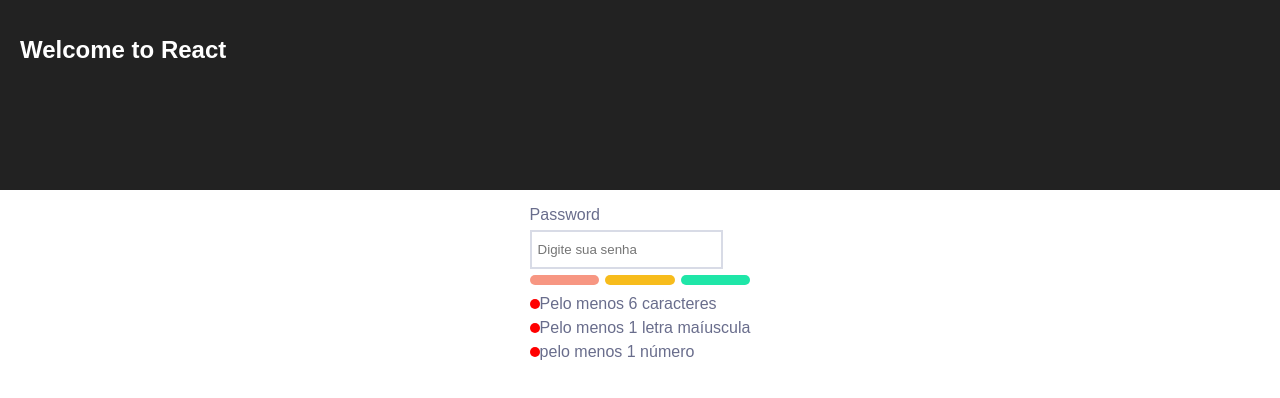
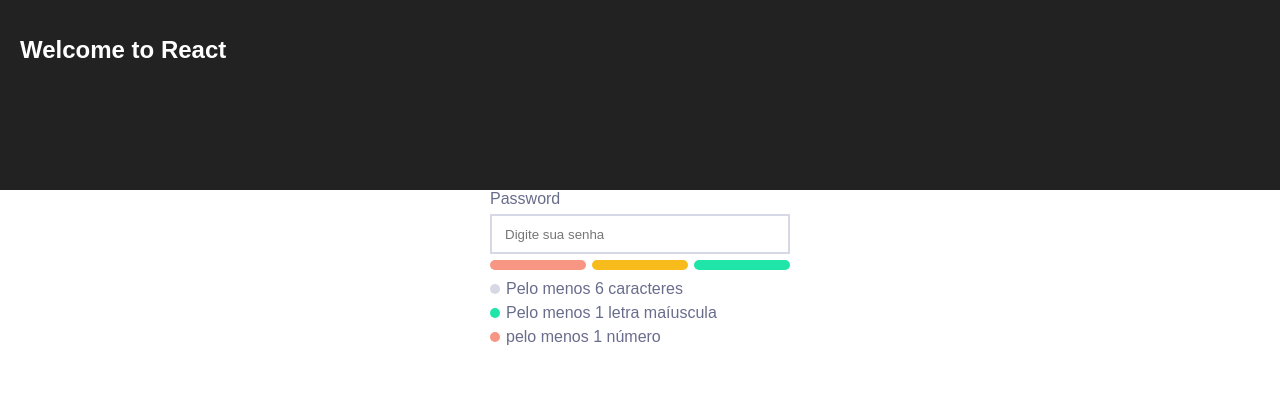
Before and after one commit to MarcoNicolodi/react-password-component, a React (Create React App) app: page / in a window 1280 px wide. Shown: the top 398 px of the page. Built offline with nearby package versions, Linux system fonts and the light colour scheme.

Commit message:
layout done

```diff
--- a/src/App.js
+++ b/src/App.js
@@ -8,13 +8,14 @@ class App extends Component {
         <header className="App-header">
           <h1 className="App-title">Welcome to React</h1>
         </header>
-        <p
+        <div
           style={{
             display: "flex",
             alignItems: "center",
             justifyContent: "center"
           }}
         >
+          <div style={{ width: "300px" }}>
             <div className="password-container">
               <div className="input-control">
                 <label for="password"> Password </label>
@@ -31,16 +32,17 @@ class App extends Component {
                   <p> Pelo menos 6 caracteres </p>
                 </div>
                 <div className="criteria">
-                <div className="round" />
+                  <div className="round fulfilled" />
                   <p> Pelo menos 1 letra maíuscula </p>
                 </div>
                 <div className="criteria">
-                <div className="round" />
+                  <div className="round unfulfilled" />
                   <p> pelo menos 1 número </p>
                 </div>
               </div>
             </div>
-        </p>
+          </div>
+        </div>
       </div>
     );
   }
--- a/src/index.css
+++ b/src/index.css
@@ -6,6 +6,7 @@ body {
 
 .password-container {
   color: #696d8c;
+  width: 100%;
 }
 
 label {
@@ -18,10 +19,13 @@ label {
 }
 
 input {
-  border: 2px solid #d8dbe6;
-  height: 35px;
-  padding: 0px 6px 0px 6px;
+  border: 2px solid #d6d9e5;
+  height: 40px;
+  padding: 13px;
   margin-bottom: 6px;
+  width: 100%;
+  box-sizing: border-box;
+  color: #696d8c;
 }
 
 .bars {
@@ -72,5 +76,14 @@ input {
   height: 10px;
   border-radius: 50%;
   display: inline-block;
-  background-color: red;
+  background-color: #d6d9e5;
+  margin-right: 6px;
 }
+
+.round.fulfilled {
+  background-color: #1fe6a8;
+}
+
+.round.unfulfilled {
+  background-color: #f79682;
+}
```
Lines whose indentation alone changed are shown as unchanged.
